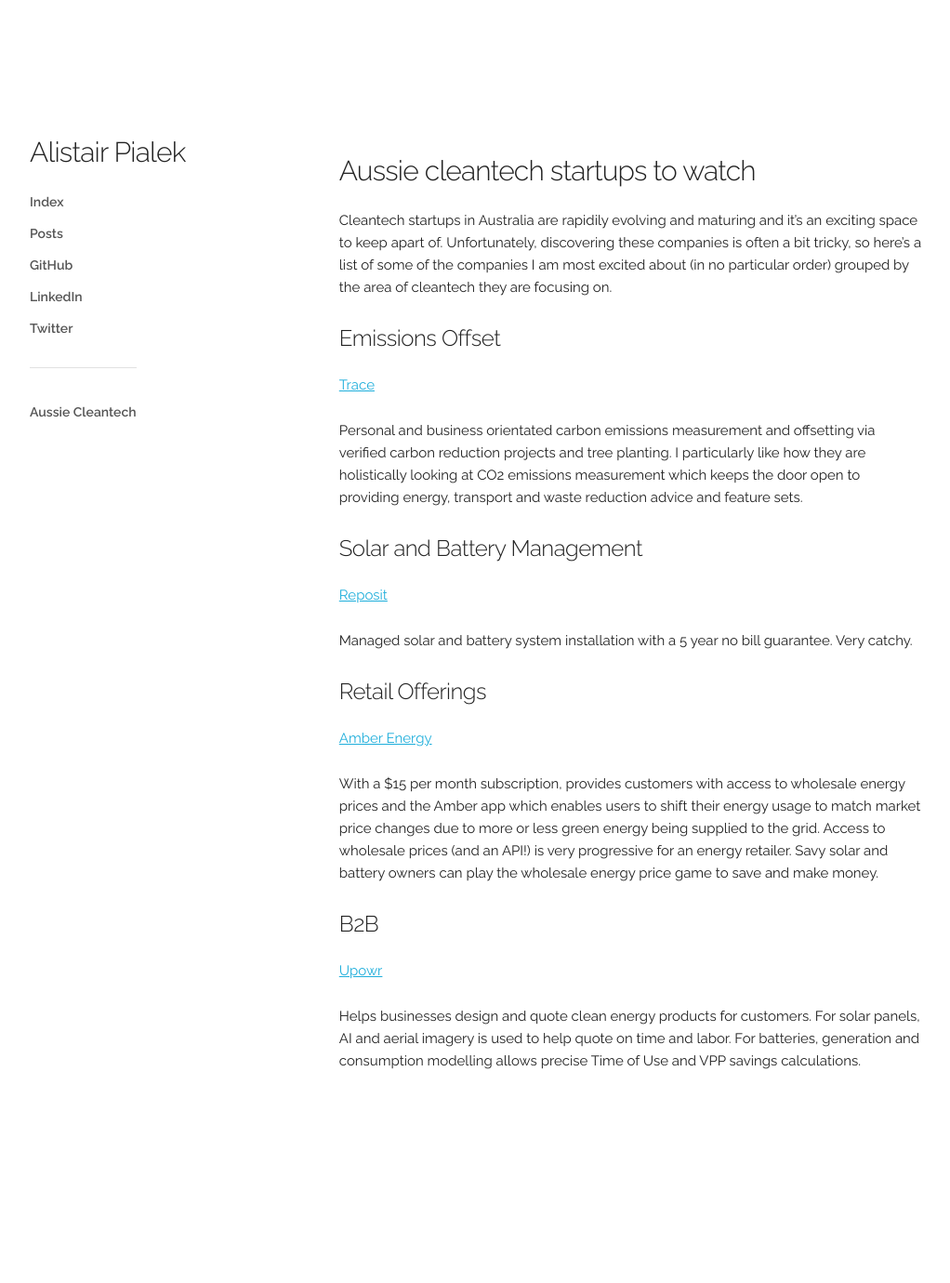
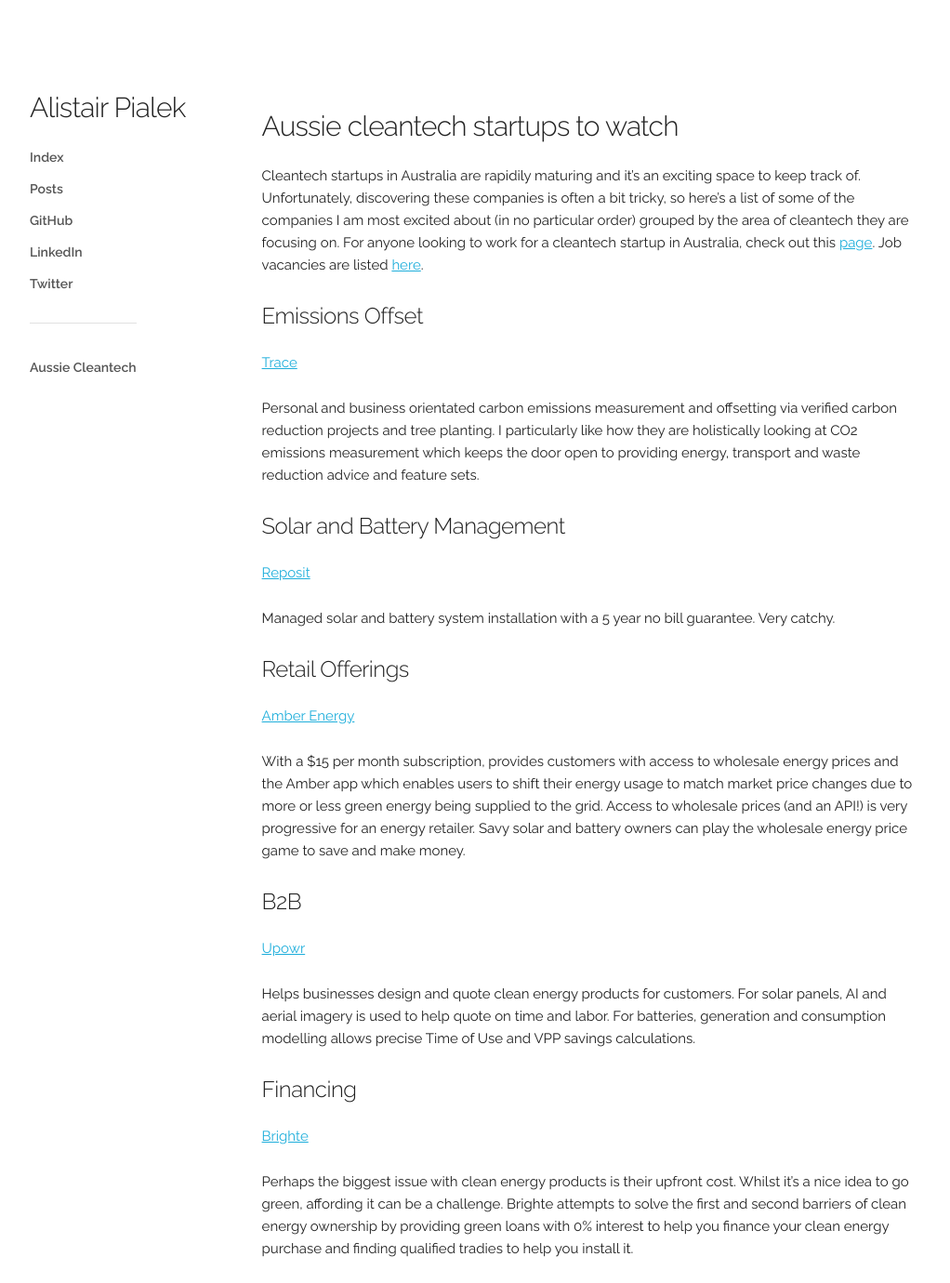
Before and after one commit to alistairpialek/alistairpialek.com, a Jekyll site: the page built from aussie-cleantech.md, in a window 1280 px wide. Shown: the whole page at 93% size, without its empty margins (128-1150 px from the left). Built offline with Jekyll 4.4.1, drawn with Linux system fonts in a browser that asks for light colours; before the commit the page ends 1178 px from its top, so only the background shows below that.

Commit message:
fix(layout): reduce top margin

```diff
--- a/_layouts/default.html
+++ b/_layouts/default.html
@@ -1,12 +1,12 @@
 <!DOCTYPE html>
-<html lang="{{ page.lang | default: site.lang | default: "en" }}">
+<html lang="{{ page.lang | default: site.lang | default: " en" }}">
 
 {%- include head.html -%}
 
 <body>
   <!-- Google Tag Manager (noscript) -->
-    <noscript><iframe src="https://www.googletagmanager.com/ns.html?id=GTM-WLWTZ3Z"
-    height="0" width="0" style="display:none;visibility:hidden"></iframe></noscript>
+  <noscript><iframe src="https://www.googletagmanager.com/ns.html?id=GTM-WLWTZ3Z" height="0" width="0"
+      style="display:none;visibility:hidden"></iframe></noscript>
   <!-- End Google Tag Manager (noscript) -->
 
   {%- include header.html -%}
@@ -15,7 +15,7 @@
   –––––––––––––––––––––––––––––––––––––––––––––––––– -->
   <div class="container">
     <div class="row">
-      <div class="four columns sidebar" style="margin-top: 15%">
+      <div class="three columns sidebar" style="margin-top: 10%">
         <nav>
           <h4 id="logo">{{ site.title }}</h4>
           <ul>
@@ -42,7 +42,7 @@
         </nav>
       </div>
 
-      <div class="eight columns content" style="margin-top: 15%">
+      <div class="nine columns content" style="margin-top: 10%">
         {{ content }}
       </div>
     </div>
--- a/aussie-cleantech.md
+++ b/aussie-cleantech.md
@@ -4,9 +4,10 @@ layout: page
 
 #### Aussie cleantech startups to watch
 
-Cleantech startups in Australia are rapidily evolving and maturing and it's an exciting space to keep apart of.
+Cleantech startups in Australia are rapidily maturing and it's an exciting space to keep track of.
 Unfortunately, discovering these companies is often a bit tricky, so here's a list of some of the companies I am most
-excited about (in no particular order) grouped by the area of cleantech they are focusing on.
+excited about (in no particular order) grouped by the area of cleantech they are focusing on. For anyone looking to
+work for a cleantech startup in Australia, check out this [page][6]. Job vacancies are listed [here][7].
 
 ##### Emissions Offset
 
@@ -39,7 +40,19 @@ Helps businesses design and quote clean energy products for customers. For solar
 to help quote on time and labor. For batteries, generation and consumption modelling allows precise Time of Use and VPP
 savings calculations.
 
+##### Financing
+
+[Brighte][5]
+
+Perhaps the biggest issue with clean energy products is their upfront cost. Whilst it's a nice idea to go green,
+affording it can be a challenge. Brighte attempts to solve the first and second barriers of clean energy ownership
+by providing green loans with 0% interest to help you finance your clean energy purchase and finding qualified tradies
+to help you install it.
+
 [1]: https://www.our-trace.com/
 [2]: https://www.repositpower.com/
 [3]: https://www.amber.com.au/
 [4]: https://upowr.co/
+[5]: https://brighte.com.au/
+[6]: https://www.climatesalad.com/climate-tech-companies-in-australia
+[7]: https://www.climatesalad.com/jobs-in-climate-tech-australia
```
Lines whose indentation alone changed are shown as unchanged.
